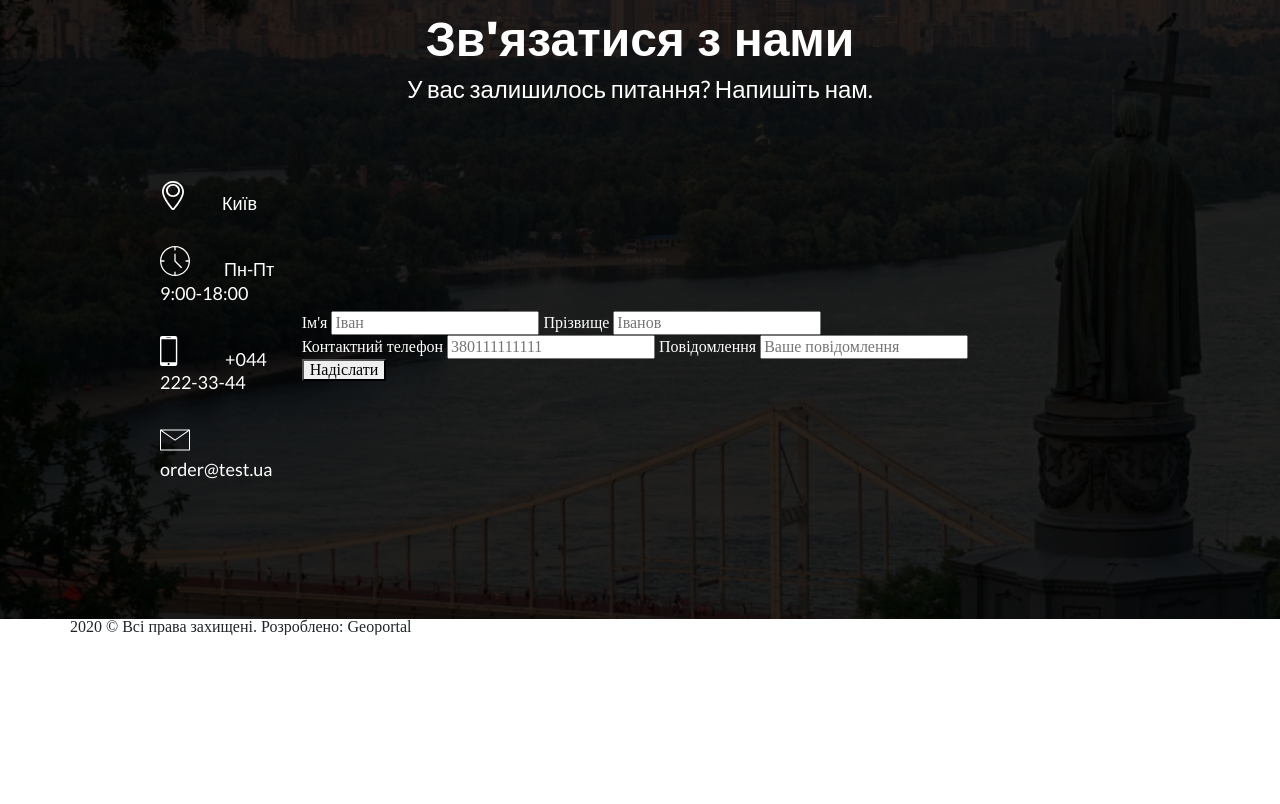
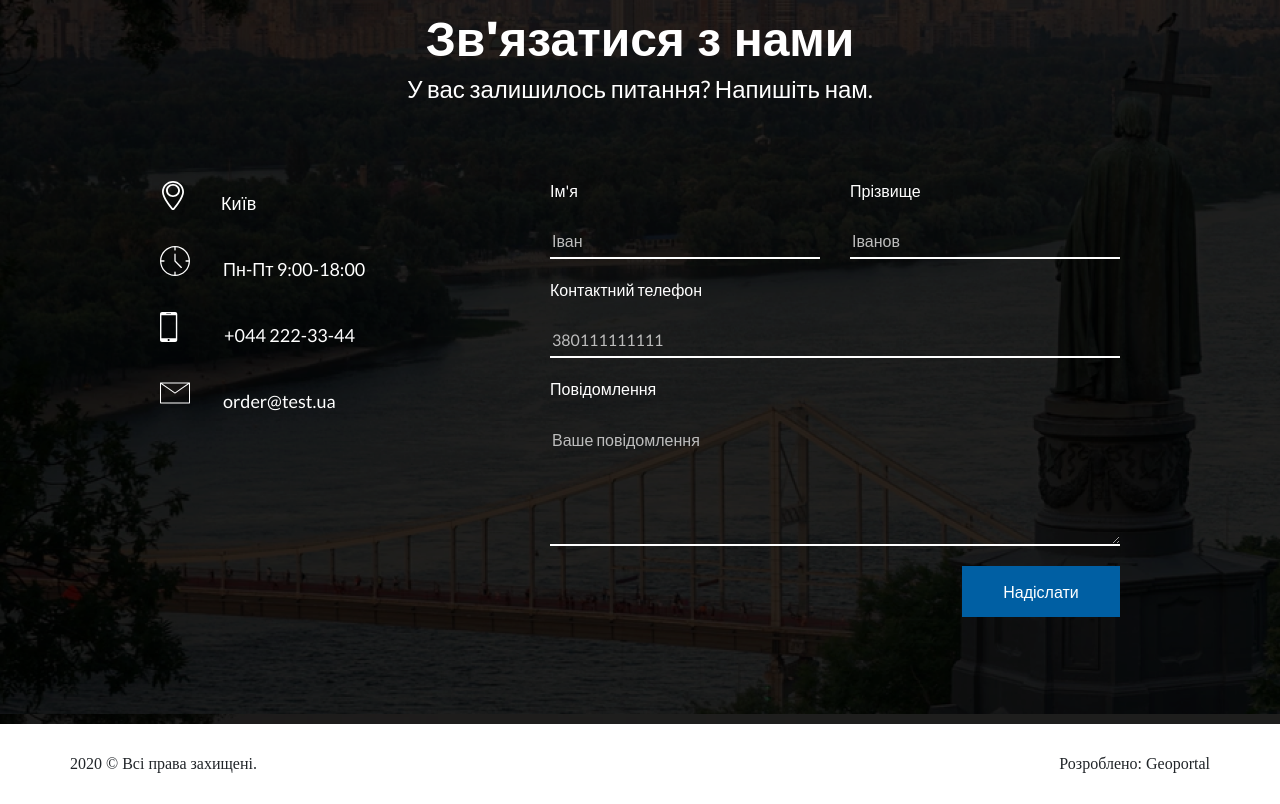
Before and after one commit to ogsevko/softpro_tt, a website built with Parcel: page src/index.html in a window 1280 px wide. Shown: the part 3676-4480 px from the top of the page. Before the commit the page ends 4311 px from the top, so only its background shows below. Built offline with nearby package versions, Linux system fonts and the light colour scheme; files whose address does not match are found by name.

Commit message:
Styles for contact block and footer

```diff
--- a/src/index.html
+++ b/src/index.html
@@ -264,7 +264,7 @@
           </h2>
 
           <div class="contact__content">
-            <div class="contact__contacts">
+            <div class="contact__info">
               <div class="contact__item">
                 <img
                   src="images/geotag.svg"
@@ -323,6 +323,7 @@
                 class="contact__form"
                 id="contact-form"
               >
+                <div class="contact__form-top">
                   <label class="contact__label" for="name">
                     Ім'я
                     <input
@@ -330,7 +331,7 @@
                       name="name"
                       id="name"
                       placeholder="Іван"
-                    class="contact__input-name"
+                      class="contact__input contact__input_name"
                       autocomplete="off"
                       required
                     >
@@ -343,11 +344,12 @@
                       name="surname"
                       id="surname"
                       placeholder="Іванов"
-                    class="contact__input-surname"
+                      class="contact__input contact__input_surname"
                       autocomplete="off"
                       required
                     >
                   </label>
+                </div>
 
                 <label class="contact__label" for="user-phone">
                   Контактний телефон
@@ -356,7 +358,7 @@
                     name="user-phone"
                     id="user-phone"
                     placeholder="380111111111"
-                    class="contact__input-phone"
+                    class="contact__input"
                     autocomplete="off"
                     required
                   >
@@ -364,24 +366,27 @@
 
                 <label class="contact__label" for="message">
                   Повідомлення
-                  <input
+                  <textarea
                     type="textarea"
                     name="message"
                     id="message"
                     placeholder="Ваше повідомлення"
-                    class="contact__input-message"
+                    rows="5"
+                    cols="20"
+                    wrap="hard"
+                    maxlength="400"
+                    class="contact__input"
                     autocomplete="off"
                     required
-                  >
+                  ></textarea>
                 </label>
-              </form>
                 <button
                   class="button contact__button"
-                form="contact-form"
                   type="submit"
                 >
                   Надіслати
                 </button>
+              </form>
             </div>
           </div>
         </div>
--- a/src/styles/contact.scss
+++ b/src/styles/contact.scss
@@ -2,6 +2,7 @@
   background: linear-gradient(0deg, rgba(0, 0, 0, 0.2), rgba(0, 0, 0, 0.2)),
     url(../images/contact.png);
   color: white;
+  font-family: "Lato", Arial, Helvetica, sans-serif;
 
   &__container {
     padding: 74px 0 107px;
@@ -18,7 +19,6 @@
   }
 
   &__heading {
-    font-family: "Lato", Arial, Helvetica, sans-serif;
     font-style: normal;
     font-weight: normal;
     font-size: 24px;
@@ -32,14 +32,13 @@
     display: flex;
     flex-direction: row;
     justify-content: space-between;
-    align-items: center;
+    align-items: start;
   }
 
   &__item {
     margin-bottom: 30px;
 
     &-text {
-      font-family: "Lato", Arial, Helvetica, sans-serif;
       font-style: normal;
       font-weight: normal;
       font-size: 18px;
@@ -70,4 +69,64 @@
     text-decoration: none;
   }
 
+  &__message {
+    width: 570px;
+  }
+
+  &__form {
+    display: flex;
+    flex-direction: column;
+
+    &-top {
+      display: flex;
+      flex-direction: row;
+      justify-content: space-between;
+    }
+  }
+
+  &__label {
+    font-style: normal;
+    font-weight: normal;
+    font-size: 16px;
+    line-height: 22px;
+  }
+
+  &__input {
+    display: block;
+    width: 100%;
+    margin: 27px 0 20px;
+    padding-bottom: 5px;
+
+    font-weight: 600;
+    font-size: 16px;
+    color: rgb(255, 255, 255);
+
+    background: transparent;
+    border-width: 0;
+    border-bottom: 2px solid rgb(255, 255, 255);
+    outline: none;
+
+    &_name,
+    &_surname {
+      width: 270px;
+    }
+
+    &::placeholder {
+      font-style: normal;
+      font-weight: 300;
+      font-size: 16px;
+      line-height: 138%;
+      color: rgb(189, 189, 189);
+    }
+  }
+
+  &__button {
+    width: 158px;
+    height: 51px;
+    margin-left: auto;
+    background-color: rgb(0, 95, 163);
+    outline: none;
+    border: none;
+    color: white;
+  }
 }
--- /dev/null
+++ b/src/styles/footer.scss
@@ -0,0 +1,11 @@
+.footer {
+  height: 80px;
+
+  &__container {
+    height: 100%;
+    display: flex;
+    flex-direction: row;
+    justify-content: space-between;
+    align-items: center !important;
+  }
+}
--- a/src/styles/main.scss
+++ b/src/styles/main.scss
@@ -5,6 +5,7 @@
 @import "./data.scss";
 @import "./about.scss";
 @import "./contact.scss";
+@import "./footer.scss";
 
 * {
   box-sizing: border-box;
```
Also changed, not shown: src/styles/container-fluid.scss (line endings or trailing spaces). Lines whose indentation alone changed are shown as unchanged.
